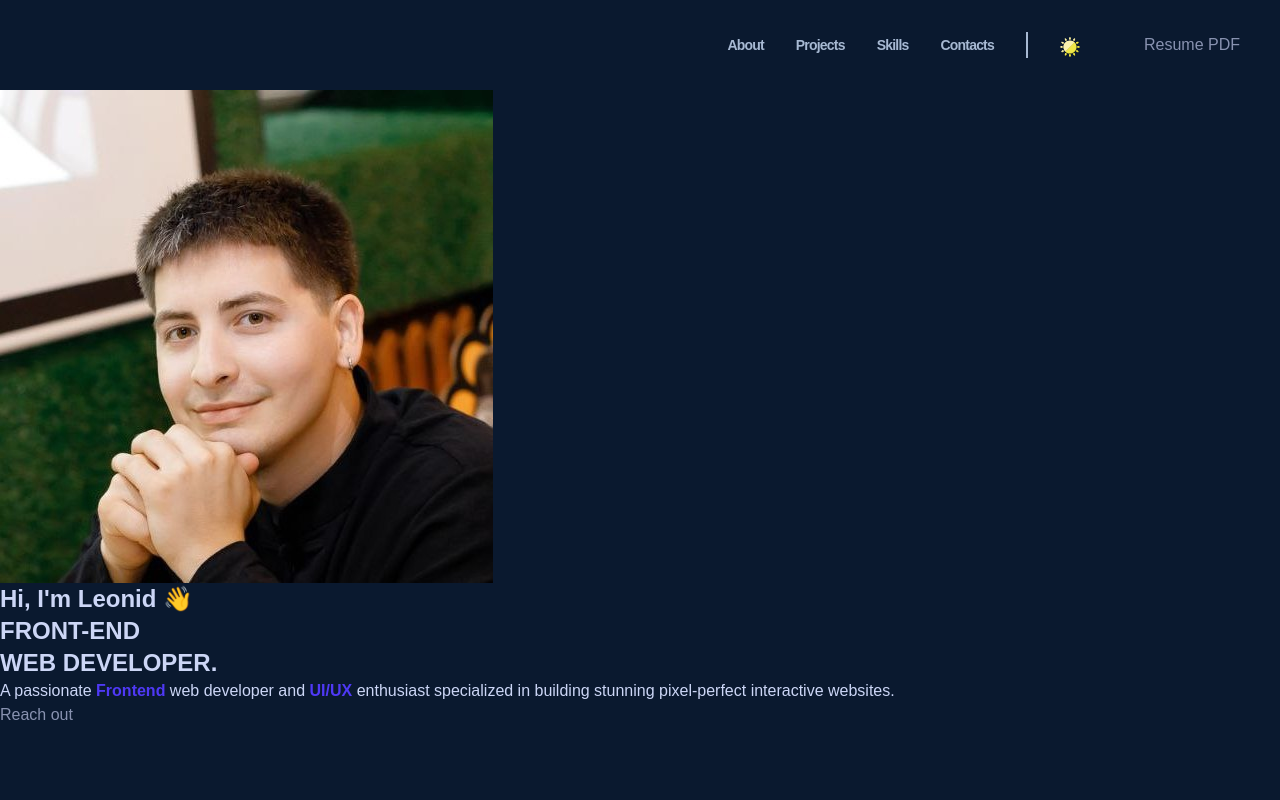
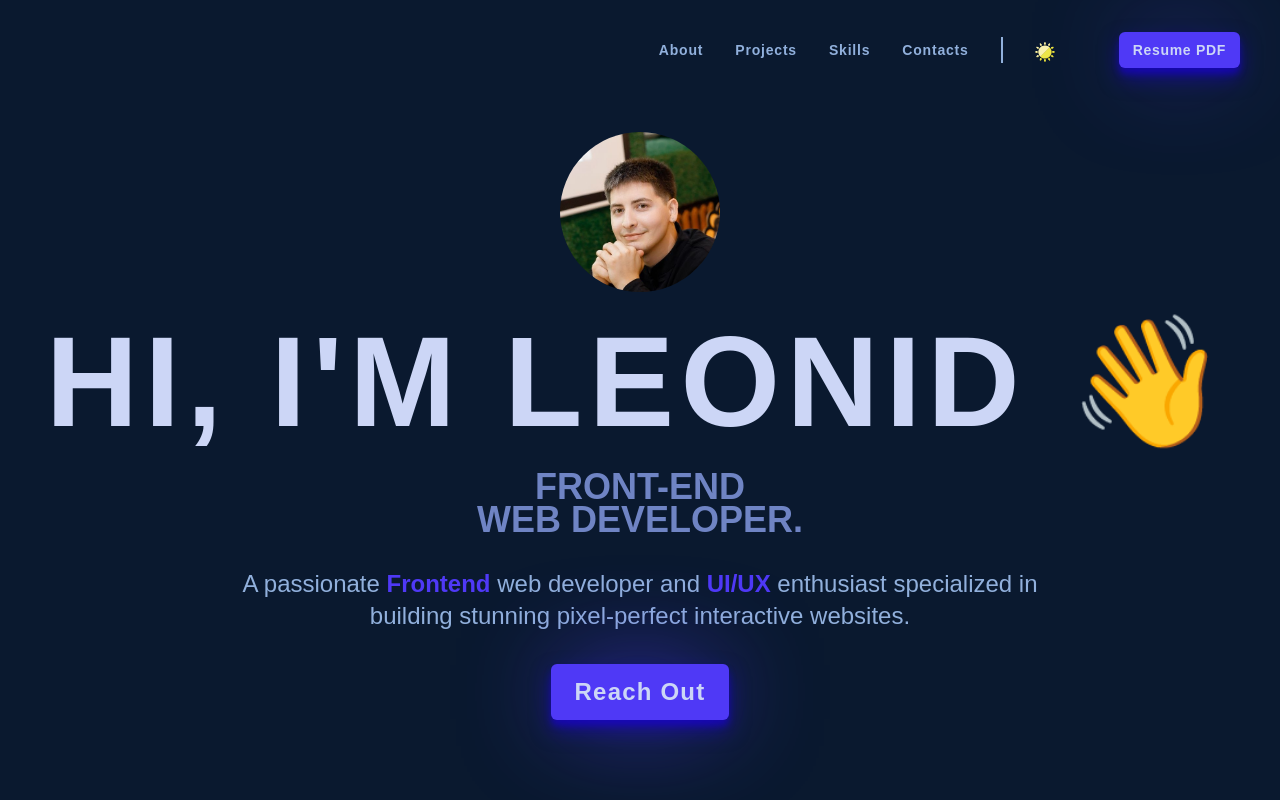
Before and after one commit to LeonGuts/Portfolio, a plain HTML site: page index.html in a window 1280 px wide. Drawn offline with Linux system fonts and the light colour scheme; a web font is replaced by a local one.

Commit message:
Add button animation in utils.css, add and fill hero.css, update header.css

```diff
--- a/index.html
+++ b/index.html
@@ -8,6 +8,7 @@
     <link href="/styles/style.css" rel="stylesheet">
     <link href="/styles/utils.css" rel="stylesheet">
     <link href="/styles/components/header.css" rel="stylesheet">
+    <link href="/styles/components/hero.css" rel="stylesheet">
     <title>Leonid Gutsev, Frontend-developer</title>
 </head>
 <body>
@@ -31,7 +32,7 @@
                     </button>
                 </li>
                 <li>
-                    <a class="header_resume_btn" href="#">Resume PDF</a>
+                    <a class="header_resume btn" href="#">Resume PDF</a>
                 </li>
                 <li>
                     <button class="header_bars">
@@ -44,7 +45,7 @@
 
     <main>
         <section class="hero conteiner">
-            <img class=" hero_img" src="./images/hero_photo.jpg" alt="hero_photo">
+            <img class="hero_img" src="./images/hero_photo.jpg" alt="hero_photo">
             <h1 class="hero_title">Hi, I'm Leonid 👋</h1>
             <h2 class="hero_subtitle">FRONT-END <br>WEB DEVELOPER.</h2>
             <p class="hero_description">
--- a/styles/components/header.css
+++ b/styles/components/header.css
@@ -29,7 +29,7 @@
         text-decoration: none;
         font-weight: 600;
         color: var(--clr-light-gray-blue);
-        letter-spacing: -0.05rem;
+        letter-spacing: 0.05rem;
         transition: color 0.3s;
     }
     .header_link:hover {
--- /dev/null
+++ b/styles/components/hero.css
@@ -0,0 +1,100 @@
+.hero {
+    text-align: center;
+    display: flex;
+    flex-direction: column;
+    justify-content: center;
+    align-items: center;
+    gap: 1rem;
+    margin-top: 2rem;
+}
+.hero_img {
+    border-radius: 50%;
+    width: 6rem;
+    height: 6rem;
+}
+.hero_title {
+    color: var(--clr-light-gray);
+    text-transform: uppercase;
+    font-size: var(--size-4xl);
+    letter-spacing: 0.05em;
+    line-height: 0.9;
+}
+.hero_subtitle {
+    color: var(--clr-gray-blue);
+    font-size: var(--size-base);
+    line-height: 0.9;
+}
+.hero_description {
+    max-width: 60ch;
+    font-size: var(--size-sm);
+    color: var(--clr-light-gray-blue);
+}
+.hero_btn {
+    text-transform: capitalize;
+    font-size: var(--size-sm);
+}
+
+
+@media (min-width: 475px) {
+    .hero {
+        gap: 1.5rem;
+        margin-top: 2rem;
+    }
+    .hero_img {
+        width: 6.5rem;
+        height: 6.5rem;
+    }
+    .hero_title {
+        font-size: var(--size-5xl);
+    }
+    .hero_subtitle {
+        font-size: var(--size-lg);
+    }
+    .hero_description {
+        font-size: var(--size-base);
+    }
+    .hero_btn {
+        font-size: var(--size-base);
+    }
+}
+
+@media (min-width: 1024px) {
+    .hero_img {
+        width: 8rem;
+        height: 8rem;
+    }
+    .hero_title {
+        font-size: var(--size-7xl);
+    }
+    .hero_subtitle {
+        font-size: var(--size-2xl);
+    }
+    .hero_description {
+        font-size: var(--size-lg);
+    }
+    .hero_btn {
+        font-size: var(--size-lg);
+    }
+}
+
+@media (min-width: 1280px) {
+    .hero {
+        gap: 2rem;
+    }
+    .hero_img {
+        width: 10rem;
+        height: 10rem;
+    }
+    .hero_title {
+        font-size: var(--size-9xl);
+    }
+    .hero_subtitle {
+        font-size: var(--size-4xl);
+    }
+    .hero_description {
+        font-size: var(--size-2xl);
+    }
+    .hero_btn {
+        font-size: var(--size-2xl);
+    }
+}
--- a/styles/style.css
+++ b/styles/style.css
@@ -4,8 +4,8 @@
     --clr-blue-gray: #112240; /* secondary color */
     --clr-cyanic: #64ffda; /* accented color */
     --clr-light-gray: #ccd6f6; /* main text color */
-    --clr-gray-blue: #8892b0; /* secondary text color*/
-    --clr-light-gray-blue: #a7b9d3; /* secondary accented text color*/
+    --clr-gray-blue: #6f84c4; /* secondary text color*/
+    --clr-light-gray-blue: #91b0dc; /* secondary accented text color*/
     --clr-indigo: #4f39f6; /* accented text color*/
 
     /* Text sizes */
--- a/styles/utils.css
+++ b/styles/utils.css
@@ -9,7 +9,26 @@
 /* @media (min-width: 1280px) {} */
 /* 2 extra large*/
 /* @media (min-width: 1536px) {} */
-
+.btn {
+    display: inline-block;
+    font-weight: 600;
+    text-decoration: none;
+    letter-spacing: 0.05em;
+    background-color: var(--clr-indigo);
+    color: var(--clr-light-gray);
+    padding: 0.5em 1em;
+    border-radius: 6px;
+    box-shadow: 0 10px 20px rgba(26, 1, 216, 0.5),
+    0 6px 6px rgba(26, 1, 216, 0.5),
+    0 0 100px -10px var(--clr-indigo);
+    transition: transform 0.3s, box-shadow 0.3s;
+}
+.btn:hover {
+    transform: translateY(-3px);
+    box-shadow: 0 14px 28px rgba(26, 1, 216, 0.25),
+    0 10px 10px rgba(26, 1, 216, 0.22),
+    0 0 120px -10px var(--clr-indigo);
+}
 .container {
     width: 100%;
     margin-right: auto;
```
